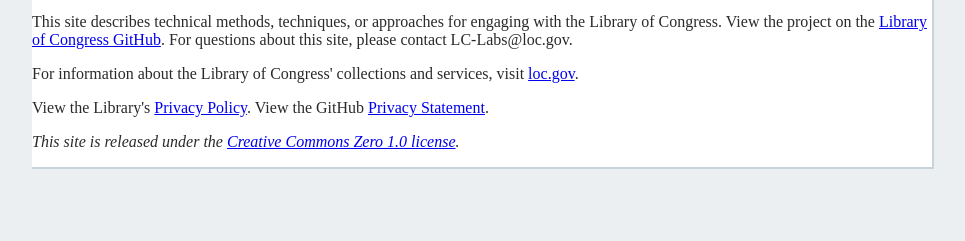
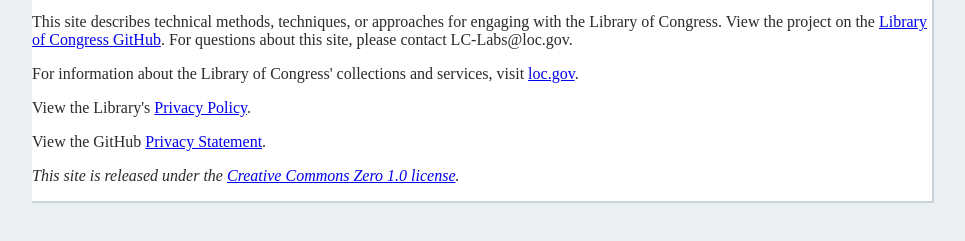
Before and after one commit to ejakeway/github-pages-test, a plain HTML site: page index.html in a window 1280 px wide. Shown: the part 169-410 px from the top of the page, without its empty margins (157-1122 px from the left). Drawn offline with Linux system fonts and the light colour scheme.

Commit message:
Update index.html

```diff
--- a/index.html
+++ b/index.html
@@ -23,11 +23,9 @@
             <p>This site describes technical methods, techniques, or approaches for engaging with the Library of Congress.
                 View the project on the <a href="https://github.com/libraryOfCongress/">Library of Congress GitHub</a>.
                 For questions about this site, please contact LC-Labs@loc.gov.</p>
-
             <p>For information about the Library of Congress' collections and services, visit <a href="https://loc.gov/">loc.gov</a>.</p>
-
-            <p>View the Library's <a href="https://loc.gov/legal">Privacy Policy</a>.
-                View the GitHub <a href="https://docs.github.com/en/site-policy/privacy-policies/github-privacy-statement">Privacy Statement</a>.</p>
+            <p>View the Library's <a href="https://loc.gov/legal">Privacy Policy</a>.</p>
+            <p>View the GitHub <a href="https://docs.github.com/en/site-policy/privacy-policies/github-privacy-statement">Privacy Statement</a>.</p>
             <p><em>This site is released under the <a href="https://creativecommons.org/publicdomain/zero/1.0/">Creative Commons Zero 1.0 license</a>.</em></p>
          </div>
     </body>
```
